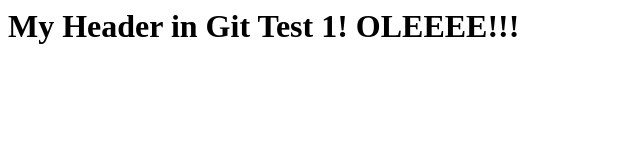
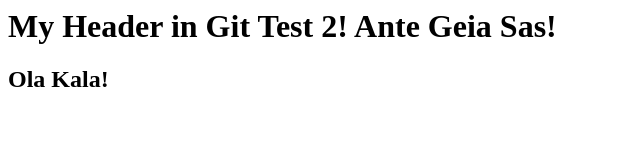
Before and after one commit to mnikolud/git-test, a website: page index.html in a window 1280 px wide. Shown: the whole page, without its empty margins (0-640 px from the left). Drawn offline with Linux system fonts and the light colour scheme.

Commit message:
5th commit

```diff
--- a/index.html
+++ b/index.html
@@ -1,6 +1,7 @@
 <html>
     <body>
-        <h1>My Header in Git Test 1! OLEEEE!!!</h1>
+        <h1>My Header in Git Test 2! Ante Geia Sas!</h1>
+        <h2>Ola Kala!</h2>
     </body>
 
 </html>
```
Also changed, not shown: package.json (added, +25 -0 lines), 2 other files.
